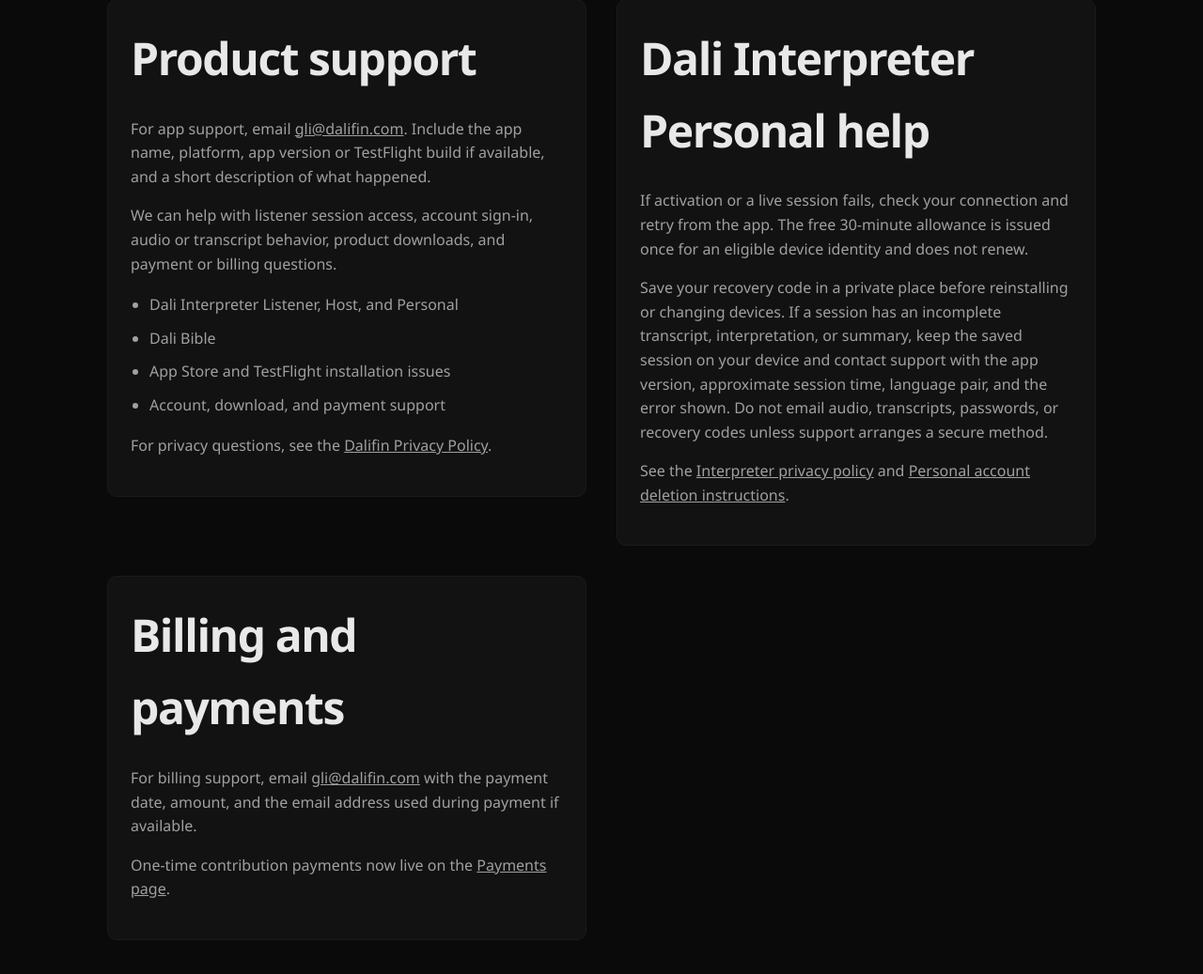
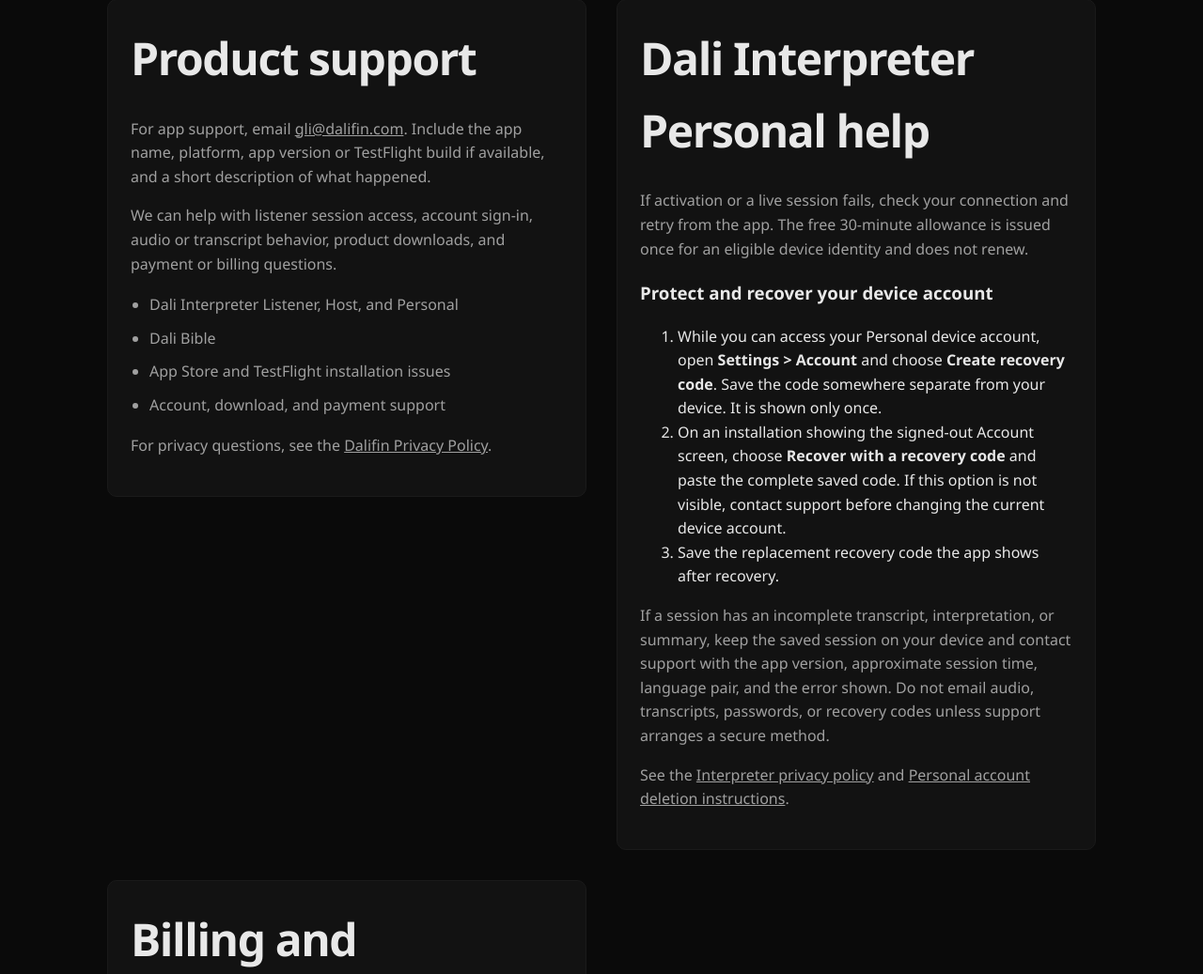
Before and after one commit to glicxu/dalifin_company, a FastAPI app: page /support in a window 1280 px wide. Shown: the part 813-1850 px from the top of the page at 94% size. Before the commit the page ends 1814 px from the top, so only its background shows below. Run offline with FastAPI, Linux system fonts and the light colour scheme.

Commit message:
Explain Personal recovery-code steps on public site

```diff
--- a/app/catalog.py
+++ b/app/catalog.py
@@ -117,7 +117,7 @@
             },
             {
                 "question": "How can I restore access after reinstalling?",
-                "answer": "Save your recovery code in the app before reinstalling. See the public support page if you need help.",
+                "answer": "Before reinstalling, open Settings > Account and choose Create recovery code. Save the one-time code separately. On a signed-out Account screen, use Recover with a recovery code and save the replacement code. If the option is unavailable, contact support.",
             },
         ],
     },
--- a/app/templates/support.html
+++ b/app/templates/support.html
@@ -39,7 +39,13 @@
     <article class="content-card support-copy">
       <h2>Dali Interpreter Personal help</h2>
       <p>If activation or a live session fails, check your connection and retry from the app. The free 30-minute allowance is issued once for an eligible device identity and does not renew.</p>
-      <p>Save your recovery code in a private place before reinstalling or changing devices. If a session has an incomplete transcript, interpretation, or summary, keep the saved session on your device and contact support with the app version, approximate session time, language pair, and the error shown. Do not email audio, transcripts, passwords, or recovery codes unless support arranges a secure method.</p>
+      <h3>Protect and recover your device account</h3>
+      <ol>
+        <li>While you can access your Personal device account, open <strong>Settings &gt; Account</strong> and choose <strong>Create recovery code</strong>. Save the code somewhere separate from your device. It is shown only once.</li>
+        <li>On an installation showing the signed-out Account screen, choose <strong>Recover with a recovery code</strong> and paste the complete saved code. If this option is not visible, contact support before changing the current device account.</li>
+        <li>Save the replacement recovery code the app shows after recovery.</li>
+      </ol>
+      <p>If a session has an incomplete transcript, interpretation, or summary, keep the saved session on your device and contact support with the app version, approximate session time, language pair, and the error shown. Do not email audio, transcripts, passwords, or recovery codes unless support arranges a secure method.</p>
       <p>See the <a href="/privacy/dali-interpreter">Interpreter privacy policy</a> and <a href="/account-deletion/dali-interpreter-personal">Personal account deletion instructions</a>.</p>
     </article>
 
```
Also changed, not shown: tests/test_app.py (+3 -0 lines).
